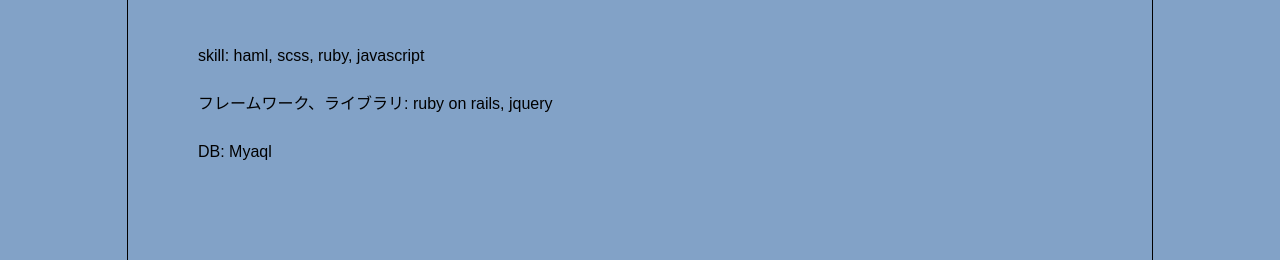
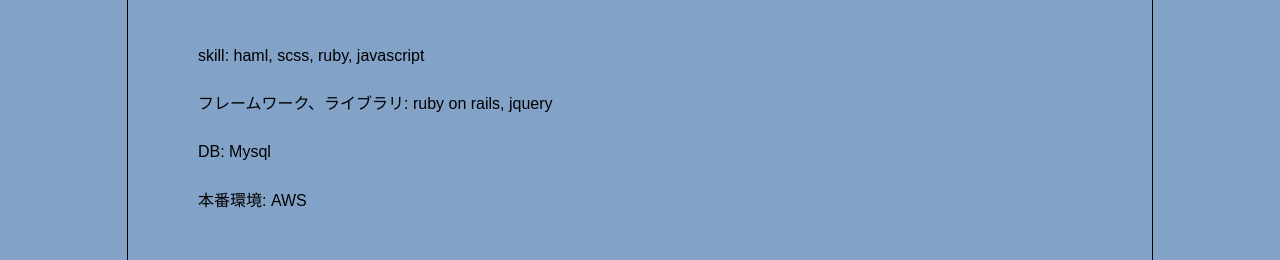
Before and after one commit to takuminassun/portfolio, a plain HTML site: page index.html in a window 1280 px wide. Shown: the part 2970-3230 px from the top of the page. Drawn offline with nearby package versions, Linux system fonts and the light colour scheme.

Commit message:
Update index.html

```diff
--- a/index.html
+++ b/index.html
@@ -82,8 +82,8 @@
         <ul>
           <li>skill: haml, scss, ruby, javascript</li>
           <li>フレームワーク、ライブラリ: ruby on rails, jquery</li>
-          <li >DB: Myaql</li>
-          <li></li>
+          <li >DB: Mysql</li>
+          <li>本番環境: AWS</li>
         </ul>
       </div>
     </div>
```
